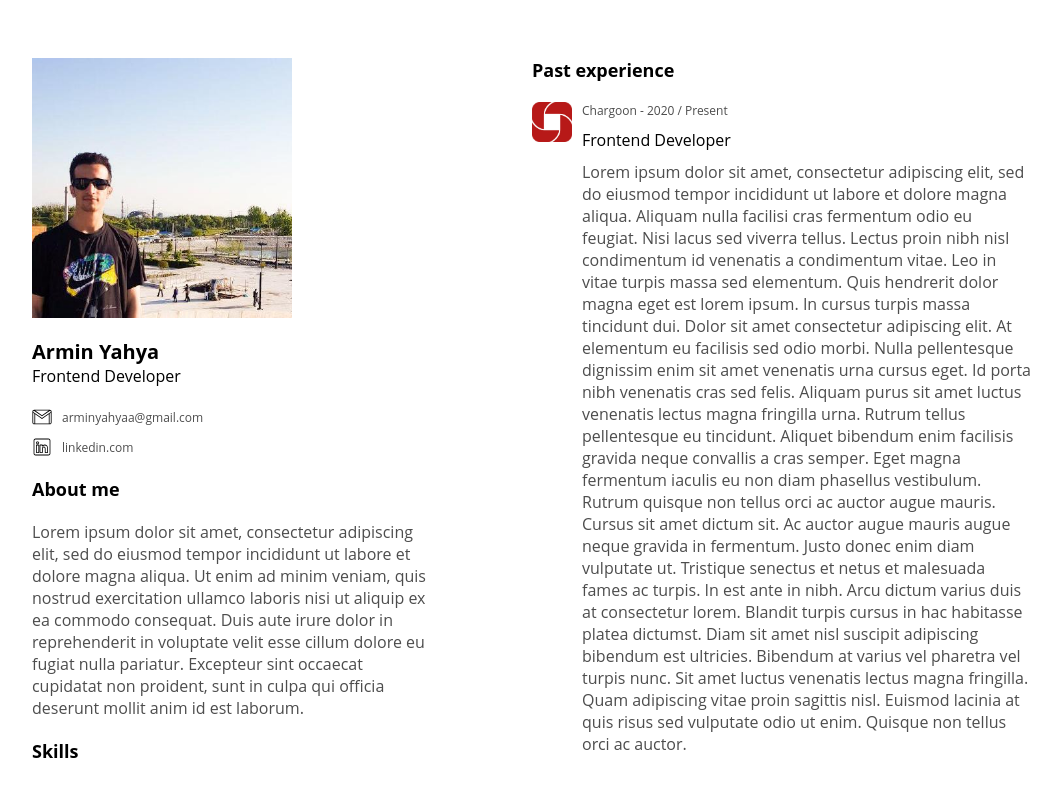
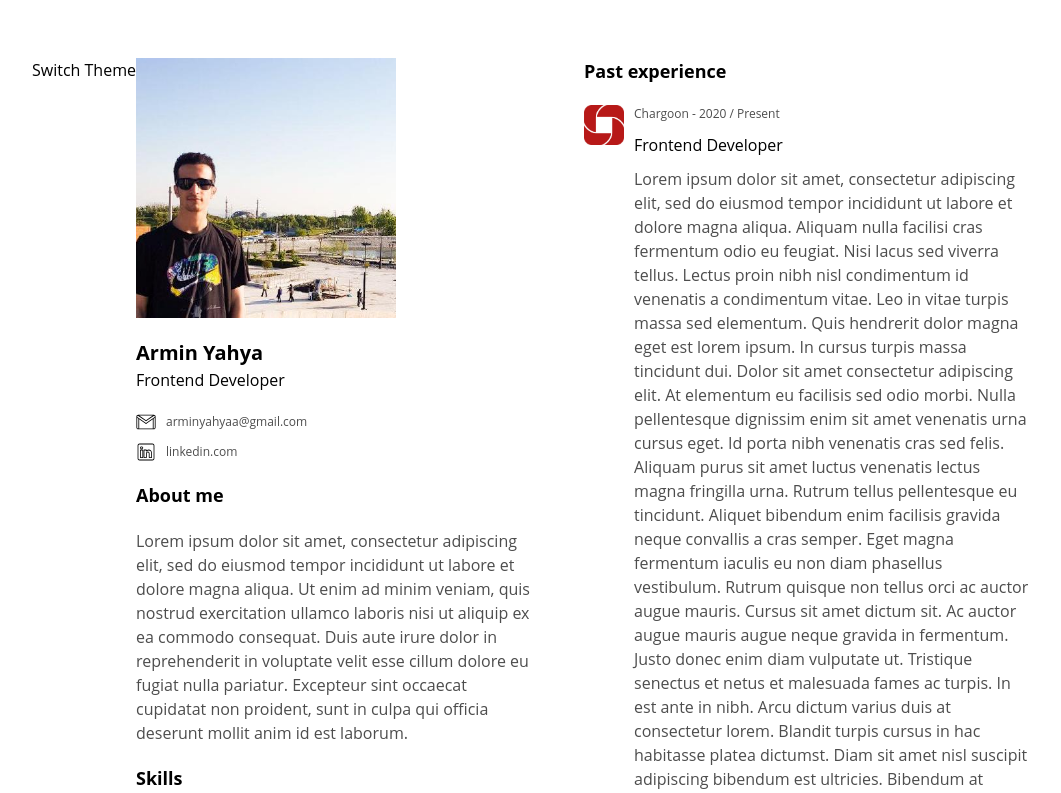
Before and after one commit to arminyahya/cv-nextjs, a Next.js app in the folder cv-nextjs/: page / in a window 1280 px wide. Shown: the top 793 px of the page, without its empty margins (108-1169 px from the left). Built offline with nearby package versions, Linux system fonts and the light colour scheme.

Commit message:
Incomplete darktheme

```diff
--- /dev/null
+++ b/cv-nextjs/src/app/constant.ts
@@ -0,0 +1,11 @@
+export const darkThemeColors =  {
+    '--background-color': 'rgb(36, 36, 36)',
+    '--text-color': '#FFFFFF',
+    '--text-color-ligher': '#E0E0E0'
+}
+
+export const lightThemeColors =  {
+    '--background-color': '#fff',
+    '--text-color': '#000',
+    '--text-color-ligher': 'rgb(77, 77, 77)'
+}
--- a/cv-nextjs/src/app/globals.css
+++ b/cv-nextjs/src/app/globals.css
@@ -1,3 +1,14 @@
 * {
 	font-family: "Open Sans", Helvetica, sans-serif;
 }
+
+:root {
+	--background-color: #fff;
+	--text-color: #000;
+	--text-color-lighter: rgb(77, 77, 77);
+}
+
+div {
+	color: var(--text-color);
+	line-height: 1.5;
+}
--- a/cv-nextjs/src/app/page.css
+++ b/cv-nextjs/src/app/page.css
@@ -1,5 +1,3 @@
-
-
 .main {
  display: flex;
  flex-direction: column;
@@ -7,6 +5,7 @@
  max-width: 1000px;
  padding: 50px 15px 25px 15px;
  width: 100%;
+ background-color: var(--background-color);
 }
 
 .main-section {
@@ -49,7 +48,7 @@
 
 .contact-info_item_text {
 	display: inline-block;
-	color: rgb(77, 77, 77);
+	color: var(--text-color-lighter);
 	font-size: 12px;
 }
 
@@ -61,7 +60,7 @@
 
 .topic-inner-text {
 	font-size: 16px;
-	color: rgb(77, 77, 77);
+	color: var(--text-color-lighter);
 }
 
 .margin-bottom {
@@ -100,7 +99,7 @@
 
 .past-experience_item_detail_date {
 	font-size: 12px;
-	color: rgb(77, 77, 77);
+	color: var(--text-color-lighter);
 	margin-bottom: 10px;
 }
 
@@ -111,7 +110,7 @@
 
 .past-experience_item_detail_activity {
 	font-size: 16px;
-	color: rgb(77, 77, 77);
+	color: var(--text-color-lighter);
 }
 
 @media only screen and (min-width: 600px){
--- a/cv-nextjs/src/app/page.tsx
+++ b/cv-nextjs/src/app/page.tsx
@@ -1,9 +1,23 @@
+"use client"
 import Image from "next/image";
 import "./page.css";
+import { useState } from "react";
+import { darkThemeColors, lightThemeColors } from "./constant";
 
 export default function Home() {
+  const [currentTheme, setCurrentTheme] = useState<'light' | 'dark'>('light');
+  const switchTheme = () => {
+   const targetThemeVariables = currentTheme === 'light' ? darkThemeColors : lightThemeColors;
+   for(let variableName in targetThemeVariables) {
+    // @ts-ignore
+    document.documentElement.style.setProperty(variableName, targetThemeVariables[variableName]);
+   }
+   setCurrentTheme(currentTheme === 'light' ? 'dark' : 'light')
+  }
+
   return (
     <main className={"main"}>
+      <div onClick={switchTheme}>Switch Theme</div>
       <section className={"main-section"}>
         <div className="profile-image_wrapper margin-bottom">
           <Image alt="armin-yahya" src={"/profile-image.jpg"} fill />
```
Also changed, not shown: 1 other file (tests, documents, lock files or other folders).
